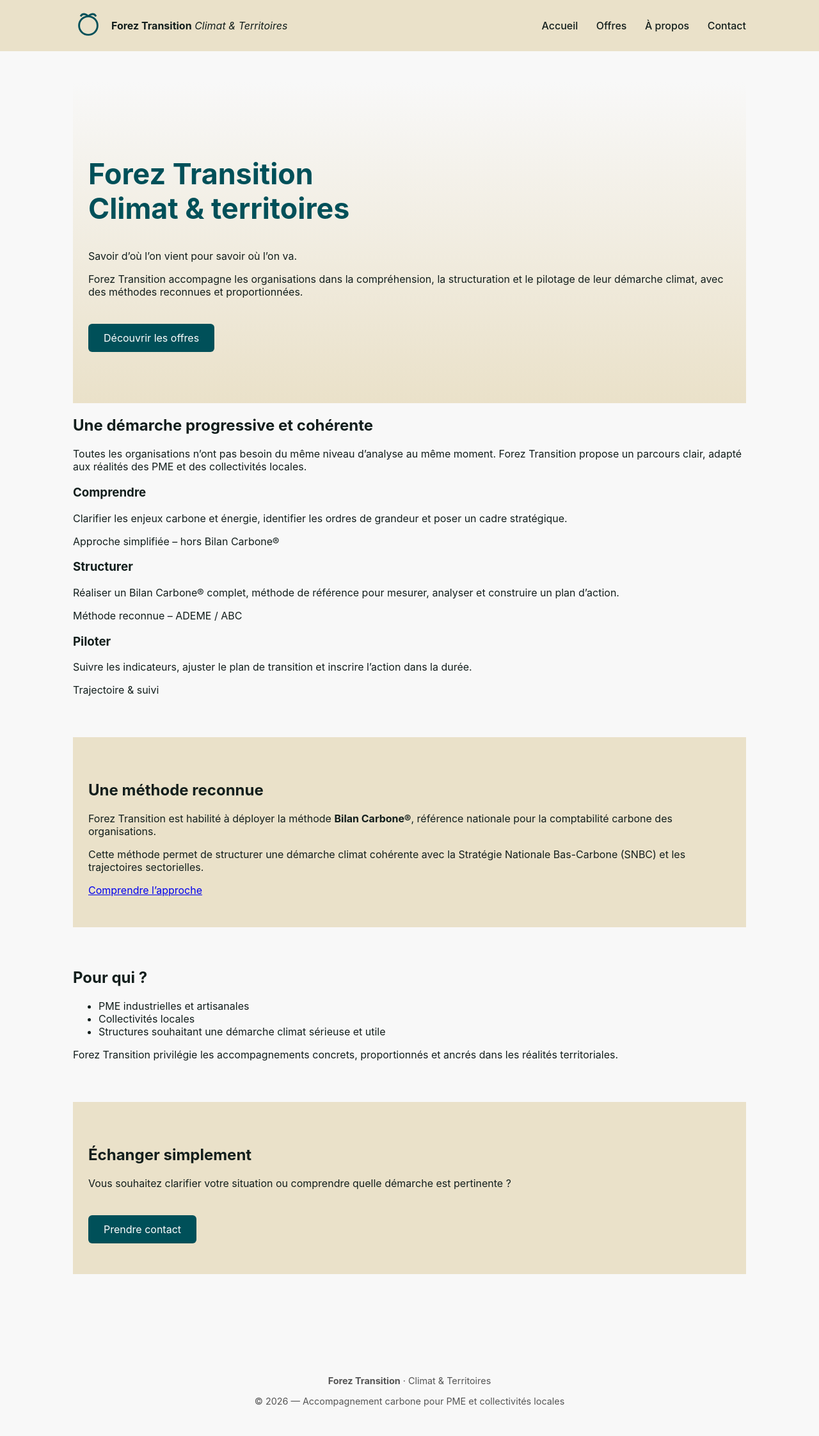
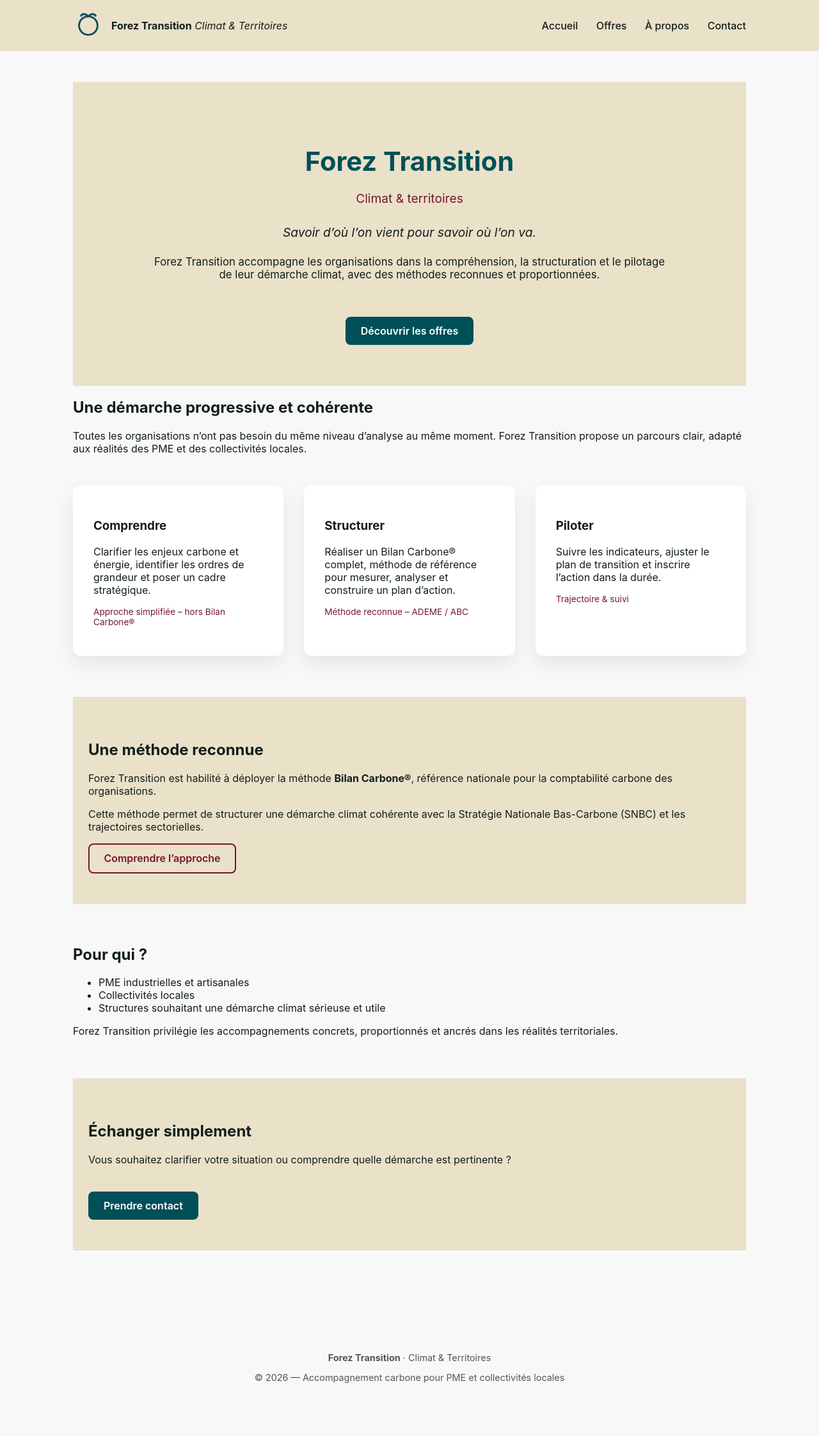
Before and after one commit to Alex-JULIEN/forez-transition, a Jekyll site: the page built from index.md, in a window 1280 px wide. Shown: the whole page at 64% size. Built offline with Jekyll 4.4.1, drawn with Linux system fonts in a browser that asks for light colours; after the commit the page ends 2207 px from its top, so only the background shows below that.

Commit message:
Update style.css

```diff
--- a/assets/css/style.css
+++ b/assets/css/style.css
@@ -202,6 +202,101 @@
   font-weight: 500;
   text-decoration: none;
 }
+
+/* HERO */
+
+.hero {
+  background: #EAE1C9;
+  padding: 4rem 1.5rem;
+  text-align: center;
+}
+
+.hero-content {
+  max-width: 800px;
+  margin: 0 auto;
+}
+
+.hero h1 {
+  font-size: 2.6rem;
+  margin-bottom: 0.5rem;
+}
+
+.subtitle {
+  font-size: 1.2rem;
+  font-weight: 400;
+  color: #76162F;
+}
+
+.hero-tagline {
+  font-size: 1.2rem;
+  font-style: italic;
+  margin: 1.5rem 0;
+}
+
+.hero-intro {
+  font-size: 1.05rem;
+  margin-bottom: 2rem;
+}
+
+/* PARCOURS */
+
+.parcours {
+  display: grid;
+  grid-template-columns: repeat(auto-fit, minmax(240px, 1fr));
+  gap: 2rem;
+  margin-top: 3rem;
+}
+
+.parcours-step {
+  background: #ffffff;
+  padding: 2rem;
+  border-radius: 12px;
+  box-shadow: 0 12px 30px rgba(0,0,0,0.08);
+  transition: transform 0.2s ease, box-shadow 0.2s ease;
+}
+
+.parcours-step:hover {
+  transform: translateY(-5px);
+  box-shadow: 0 18px 45px rgba(0,0,0,0.12);
+}
+
+.step-note {
+  font-size: 0.85rem;
+  color: #76162F;
+  margin-top: 1rem;
+}
+
+/* BOUTONS */
+
+.btn-primary {
+  display: inline-block;
+  background: #005059;
+  color: #ffffff;
+  padding: 0.75rem 1.5rem;
+  border-radius: 8px;
+  text-decoration: none;
+  font-weight: 600;
+}
+
+.btn-primary:hover {
+  background: #00424a;
+}
+
+.btn-secondary {
+  display: inline-block;
+  border: 2px solid #76162F;
+  color: #76162F;
+  padding: 0.7rem 1.4rem;
+  border-radius: 8px;
+  text-decoration: none;
+  font-weight: 600;
+}
+
+.btn-secondary:hover {
+  background: #76162F;
+  color: #ffffff;
+}
+
 /* CONTACT */
 
 .intro-contact {
```
